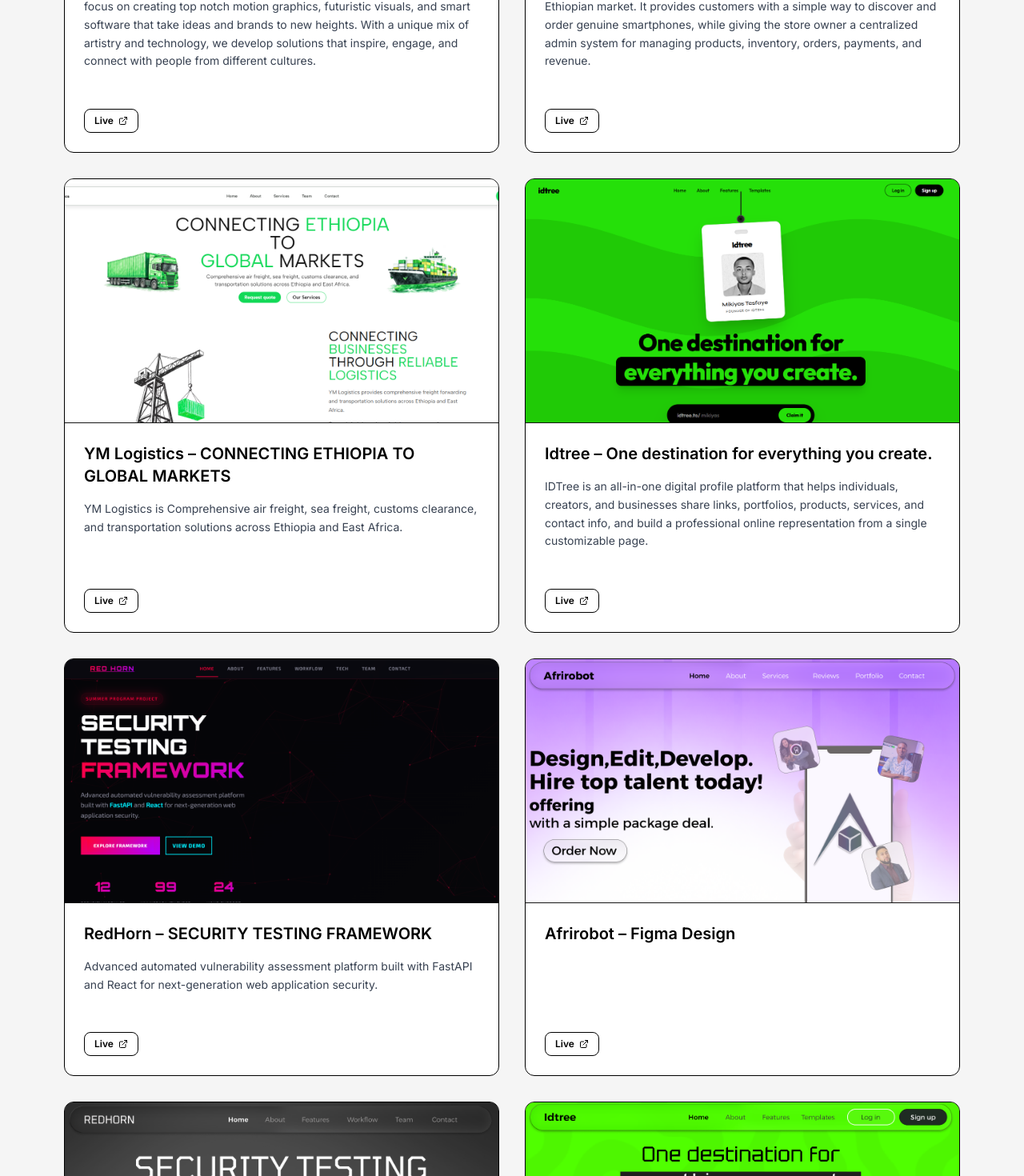
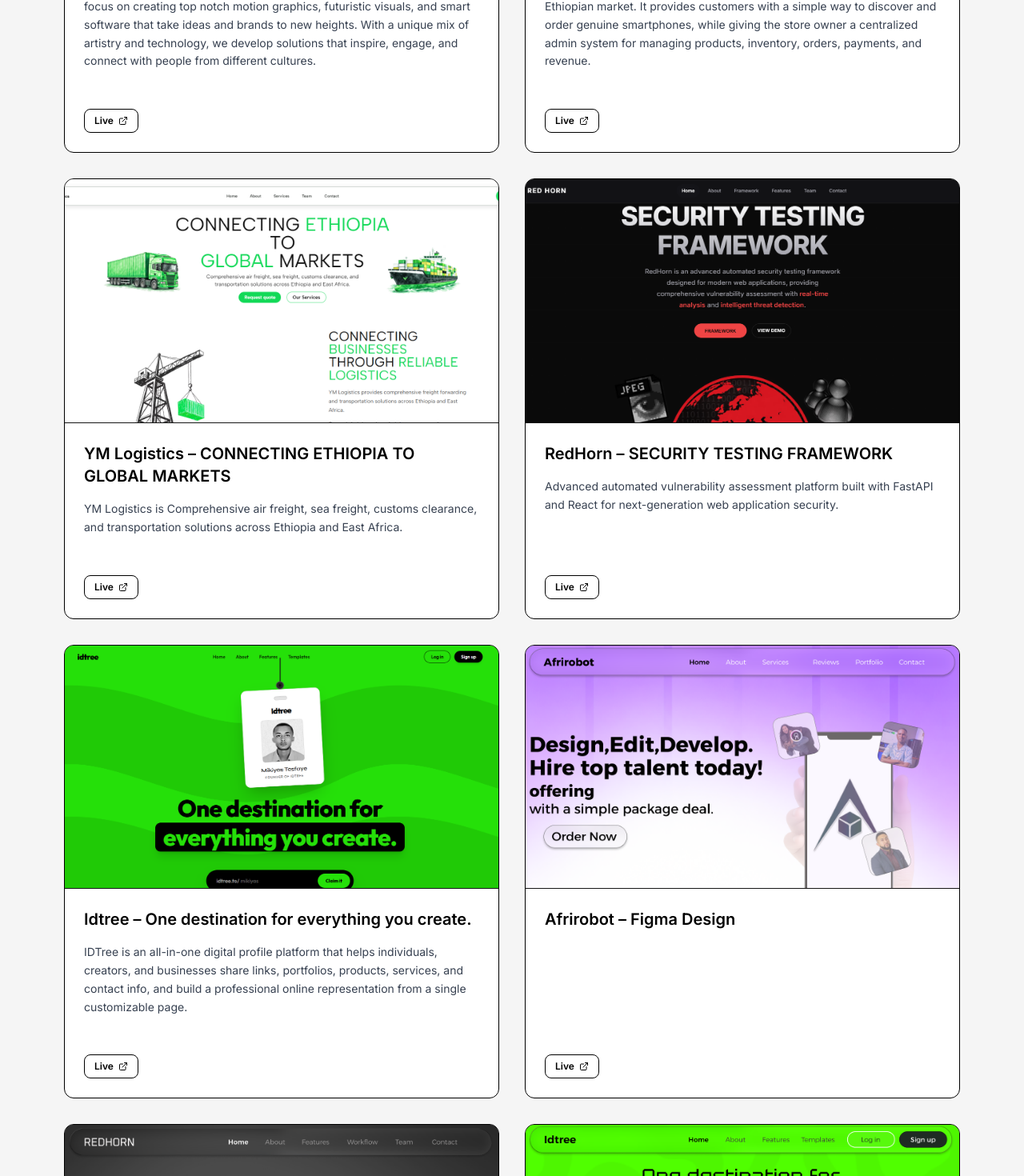
Before and after one commit to miki-ts/mikiyas, a React (Vite) app: page / in a window 1280 px wide. Shown: the part 3103-4573 px from the top of the page at 80% size. Built offline with nearby package versions, Linux system fonts and the light colour scheme.

Commit message:
update the project

```diff
--- a/src/components/Projects.jsx
+++ b/src/components/Projects.jsx
@@ -42,19 +42,19 @@
 
   },
   {
+    title: "RedHorn – SECURITY TESTING FRAMEWORK",
+    description: "Advanced automated vulnerability assessment platform built with FastAPI and React for next-generation web application security.",
+    tech: [],
+    live: "https://redhorn.vercel.app",
+    image: "/red.png",
+
+  },
+  {
     title: "Idtree – One destination for everything you create.",
     description: "IDTree is an all-in-one digital profile platform that helps individuals, creators, and businesses share links, portfolios, products, services, and contact info, and build a professional online representation from a single customizable page.",
     tech: [],
     live: "https://test1-r9ka.vercel.app/",
     image: "/id.png",
-
-  },
-  {
-    title: "RedHorn – SECURITY TESTING FRAMEWORK",
-    description: "Advanced automated vulnerability assessment platform built with FastAPI and React for next-generation web application security.",
-    tech: [],
-    live: "https://redhorn.vercel.app",
-    image: "/redhorn.png",
 
   },
   {
```
Also changed, not shown: public/red.png (added).
